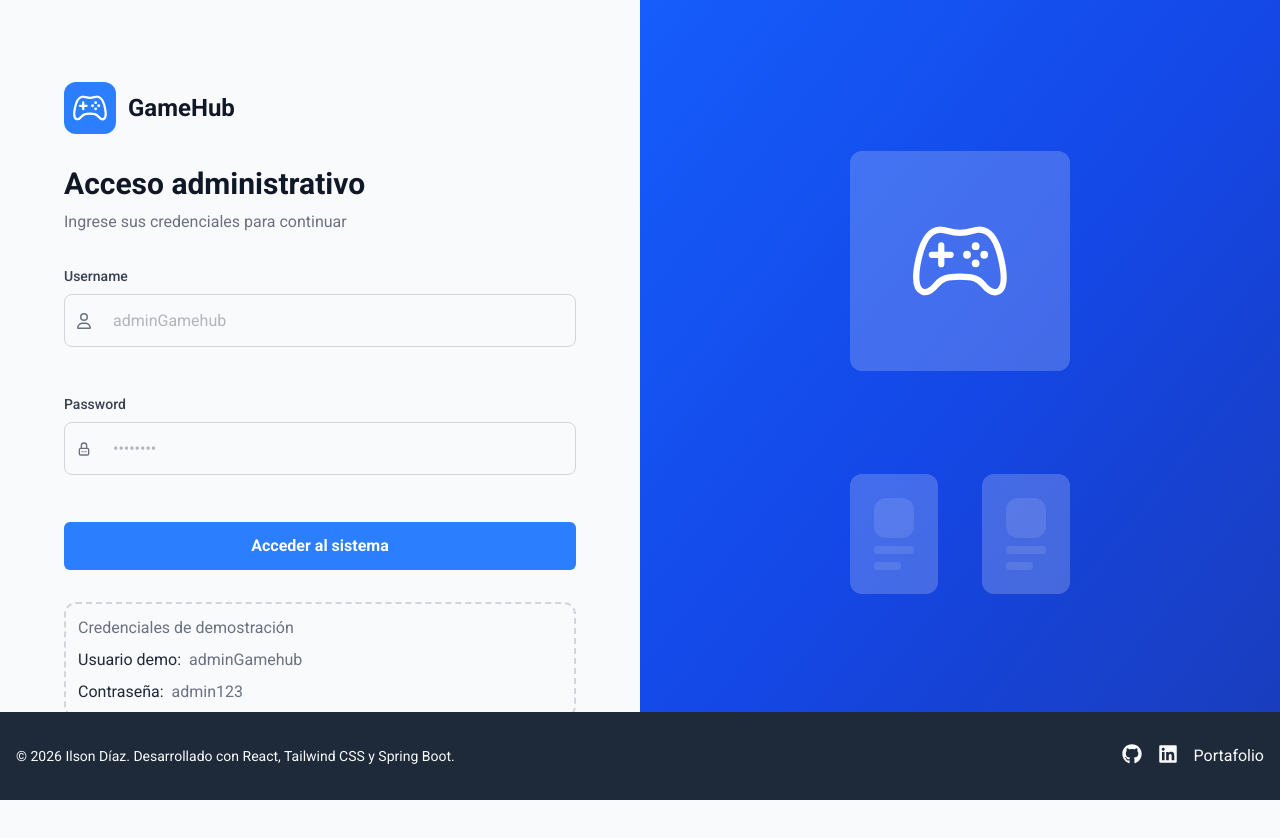
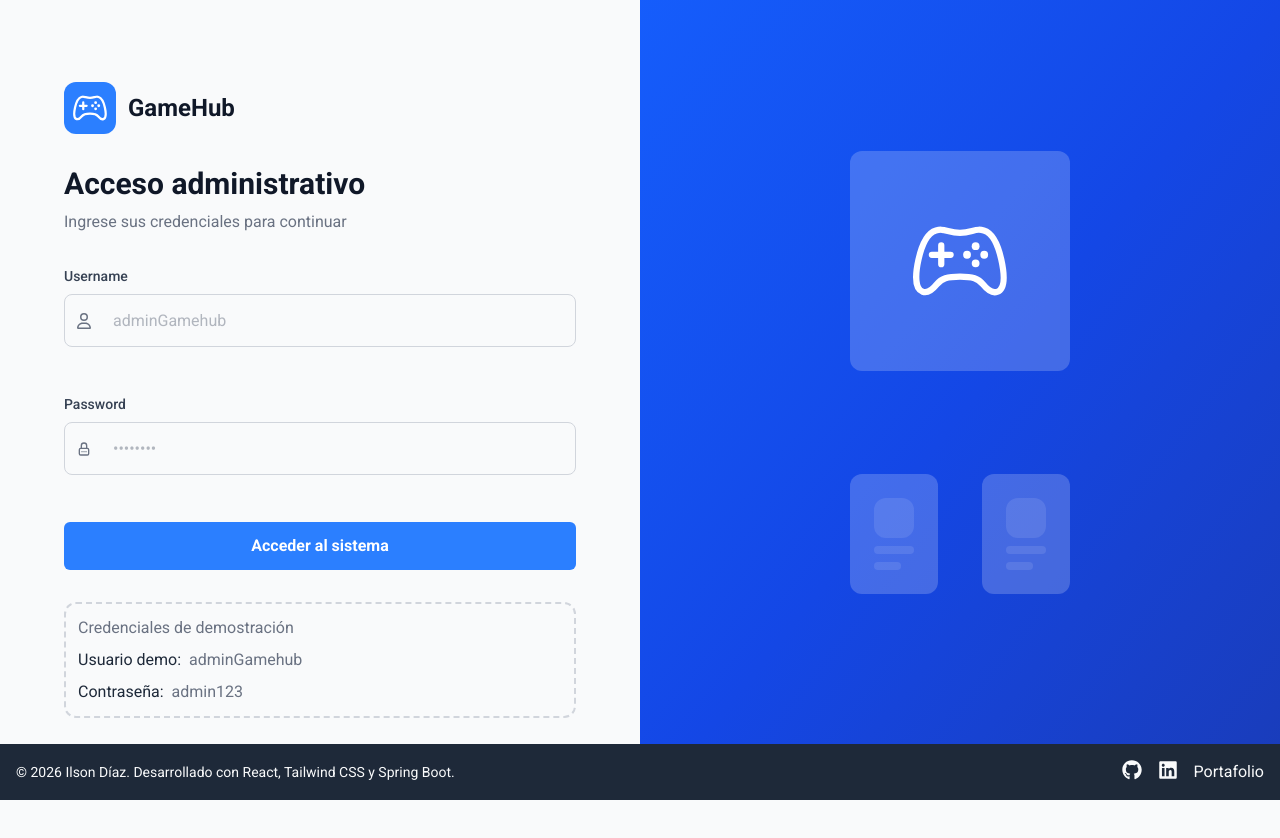
Before and after one commit to ilson28/Gamehub, a React (Vite) app in the folder frontend/gamehub/: page /login in a window 1280 px wide. Shown: the top 838 px of the page. Built offline with nearby package versions, Linux system fonts and the light colour scheme; no server answers.

Commit message:
refactor(Footer): remove unnecessary animation class  and padding vertical from footer component

```diff
--- a/frontend/gamehub/src/layout/Footer.jsx
+++ b/frontend/gamehub/src/layout/Footer.jsx
@@ -3,7 +3,7 @@ import { FaGithub, FaLinkedin } from "react-icons/fa";
 
 const Footer = () => {
     return (
-        <footer className="bg-gray-800 text-gray-50 py-4 sticky bottom-0 w-full animate-fade-in-up">
+        <footer className="bg-gray-800 text-gray-50 sticky bottom-0 w-full">
             <div className="container mx-auto flex flex-col md:flex-row items-center justify-between px-4">
                 {/* Texto */}
                 <p className="text-sm mb-4 md:mb-0 text-balance text-center">
```
